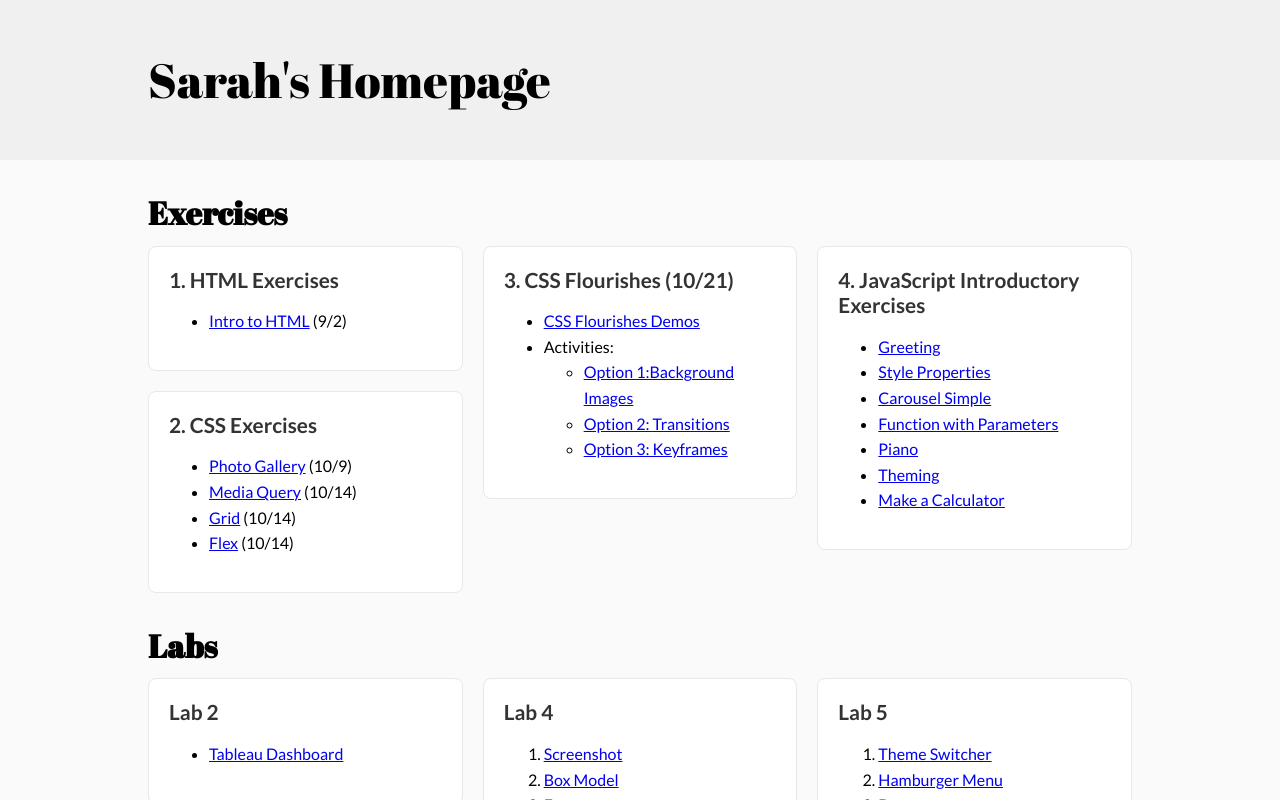
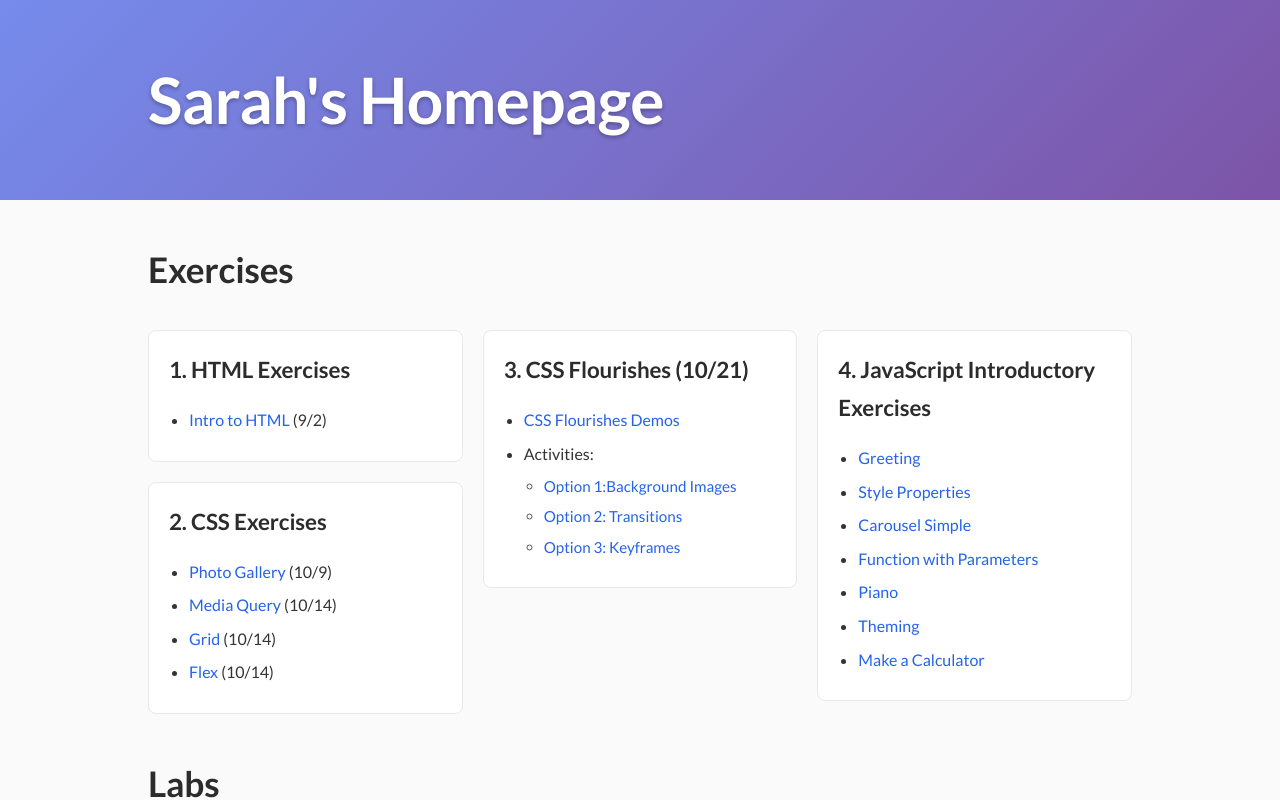
Before and after one commit to vanwars/mser521, a plain HTML site: page index.html in a window 1280 px wide. Shown: the top 800 px of the page. Drawn offline with Linux system fonts and the light colour scheme; a web font is replaced by a local one.

Commit message:
css updates

```diff
--- a/styles.css
+++ b/styles.css
@@ -1,39 +1,70 @@
-@import url('https://fonts.googleapis.com/css2?family=Abril+Fatface&family=Lato:ital,wght@0,100;0,300;0,400;0,700;0,900;1,100;1,300;1,400;1,700;1,900&family=Playwrite+DE+Grund+Guides&display=swap');
+@import url('https://fonts.googleapis.com/css2?family=Playfair+Display:wght@400;500;600;700;800;900&family=Lato:ital,wght@0,100;0,300;0,400;0,700;0,900;1,100;1,300;1,400;1,700;1,900&display=swap');
 
 body {
     margin: 0;
     font-family: "Lato", sans-serif;
     font-weight: 400;
     font-style: normal;
-    line-height: 1.6rem;
+    line-height: 1.7;
     background-color: #fafafa;
+    color: #333;
 }
 
 h1 {
     margin: 0;
-    font-family: "Abril Fatface", serif;
-    font-weight: 400;
+    font-family: "Lato", sans-serif;
+    font-weight: 700;
     font-style: normal;
-    line-height: 4.5rem;
-    font-size: 3rem;
+    line-height: 1.2;
+    font-size: 3.5rem;
     width: 100%;
+    color: #2c2c2c;
+    letter-spacing: -0.01em;
     /* text-align: center; */
 }
 
 h2 {
     margin: 0;
-    font-family: "Abril Fatface", serif;
-    font-size: 2rem;
-    margin-bottom: 20px;
+    font-family: "Lato", sans-serif;
+    font-size: 2.2rem;
+    margin-bottom: 30px;
+    letter-spacing: -0.005em;
+    color: #2c2c2c;
+    font-weight: 600;
 }
 
 header {
-    background-color: #F0F0F0;
+    background: linear-gradient(135deg, #667eea 0%, #764ba2 100%);
+    position: relative;
+    overflow: hidden;
 }
+
+header::before {
+    content: '';
+    position: absolute;
+    top: 0;
+    left: 0;
+    right: 0;
+    bottom: 0;
+    background: linear-gradient(135deg, rgba(255,255,255,0.1) 0%, rgba(255,255,255,0.05) 100%);
+    pointer-events: none;
+}
+
 header div {
     display: flex;
     align-items: center;
-    min-height: 20vh;
+    min-height: 25vh;
+    position: relative;
+    z-index: 1;
+}
+
+header h1 {
+    color: white;
+    text-shadow: 0 2px 4px rgba(0,0,0,0.3);
+    font-size: 4rem;
+    font-family: "Lato", sans-serif;
+    font-weight: 700;
+    letter-spacing: -0.01em;
 }
 
 .container {
@@ -53,6 +84,7 @@ header div {
 main {
     min-height: 70vh;
     display: grid;
+    margin-bottom: 100px;
     /* grid-template-columns: 1fr 1fr; */
 }
 
@@ -78,9 +110,54 @@ section {
 
 .assignment h3 {
     margin-top: 0;
-    margin-bottom: 15px;
-    color: #333;
-    font-size: 1.3rem;
+    margin-bottom: 18px;
+    color: #2c2c2c;
+    font-size: 1.4rem;
+    font-weight: 600;
+    letter-spacing: -0.005em;
+    font-family: "Lato", sans-serif;
+}
+
+/* Link Styling */
+a {
+    color: #2563eb;
+    text-decoration: none;
+    font-weight: 500;
+    transition: all 0.2s ease;
+    border-bottom: 1px solid transparent;
+}
+
+a:hover {
+    color: #1d4ed8;
+    border-bottom-color: #1d4ed8;
+}
+
+a[target="_blank"]:after {
+    content: " ↗";
+    font-size: 0.8em;
+    opacity: 0.7;
+}
+
+/* List Styling */
+ul, ol {
+    margin: 0;
+    padding-left: 20px;
+}
+
+li {
+    margin-bottom: 8px;
+    line-height: 1.6;
+}
+
+ul ul {
+    margin-top: 8px;
+    margin-bottom: 8px;
+}
+
+ul ul li {
+    margin-bottom: 6px;
+    font-size: 0.95em;
+    color: #555;
 }
 
 
@@ -99,12 +176,17 @@ section {
 }
 
 @media screen and (max-width: 600px) {
-    h1 {
-        font-size: 2.5rem;
+    header h1 {
+        font-size: 2.8rem;
+        line-height: 1.1;
+    }
+    h2 {
+        font-size: 1.8rem;
+        margin-bottom: 25px;
     }
     header div {
-        min-height: auto;
-        padding: 10px 0 20px 0 !important;
+        min-height: 20vh;
+        padding: 20px 0;
     }
     .container {
         margin-left: 2.5vw;
@@ -118,6 +200,10 @@ section {
         margin-bottom: 15px;
     }
     .assignment h3 {
-        font-size: 1.2rem;
+        font-size: 1.25rem;
+        margin-bottom: 15px;
+    }
+    .two-columns {
+        columns: 1;
     }
 }
```
